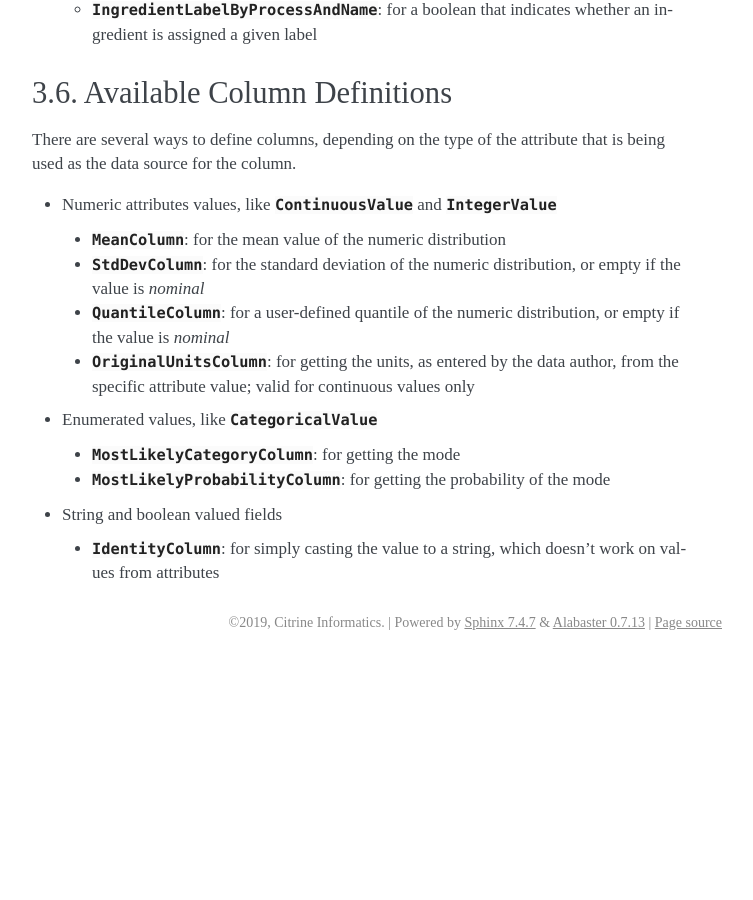
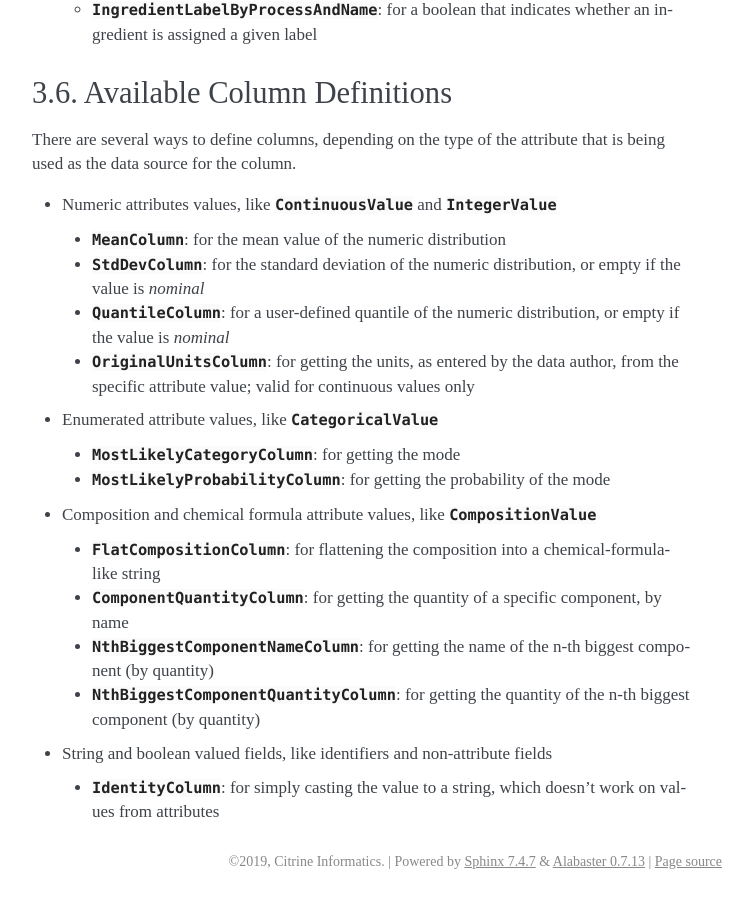
Before and after one commit to CitrineInformatics/citrine-python, a Sphinx documentation site: the page built from docs/source/data_extraction.rst, in a window 1280 px wide and 900 px high, scrolled down 3346 px. Shown: the whole window, without its empty margins (388-1141 px from the left). Built offline with Sphinx 7.4.7, drawn with Linux system fonts in a browser that asks for light colours; pages that are not in the unit, such as notebooks, are missing from menus; before the commit the page ends 4007 px from its top, so only the background shows below that.

Commit message:
Adding sphinx documentation

```diff
--- a/docs/source/data_extraction.rst
+++ b/docs/source/data_extraction.rst
@@ -151,11 +151,18 @@ There are several ways to define columns, depending on the type of the attribute
  * :class:`~citrine.ara.columns.QuantileColumn`: for a user-defined quantile of the numeric distribution, or empty if the value is *nominal*
  * :class:`~citrine.ara.columns.OriginalUnitsColumn`: for getting the units, as entered by the data author, from the specific attribute value; valid for continuous values only
 
-* Enumerated values, like :class:`~taurus.entity.categorical_value.CategoricalValue`
+* Enumerated attribute values, like :class:`~taurus.entity.categorical_value.CategoricalValue`
 
  * :class:`~citrine.ara.columns.MostLikelyCategoryColumn`: for getting the mode
  * :class:`~citrine.ara.columns.MostLikelyProbabilityColumn`: for getting the probability of the mode
 
-* String and boolean valued fields
+* Composition and chemical formula attribute values, like :class:`~taurus.entity.composition_value.CompositionValue`
+
+ * :class:`~citrine.ara.columns.FlatCompositionColumn`: for flattening the composition into a chemical-formula-like string
+ * :class:`~citrine.ara.columns.ComponentQuantityColumn`: for getting the quantity of a specific component, by name
+ * :class:`~citrine.ara.columns.NthBiggestComponentNameColumn`: for getting the name of the n-th biggest component (by quantity)
+ * :class:`~citrine.ara.columns.NthBiggestComponentQuantityColumn`: for getting the quantity of the n-th biggest component (by quantity)
+
+* String and boolean valued fields, like identifiers and non-attribute fields
 
  * :class:`~citrine.ara.columns.IdentityColumn`: for simply casting the value to a string, which doesn't work on values from attributes
```
